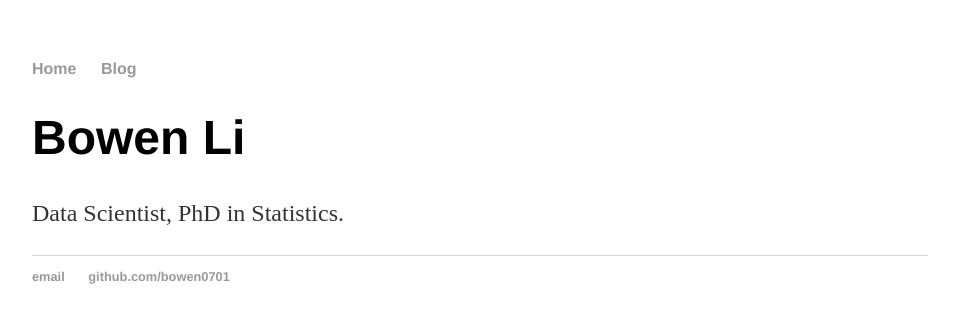
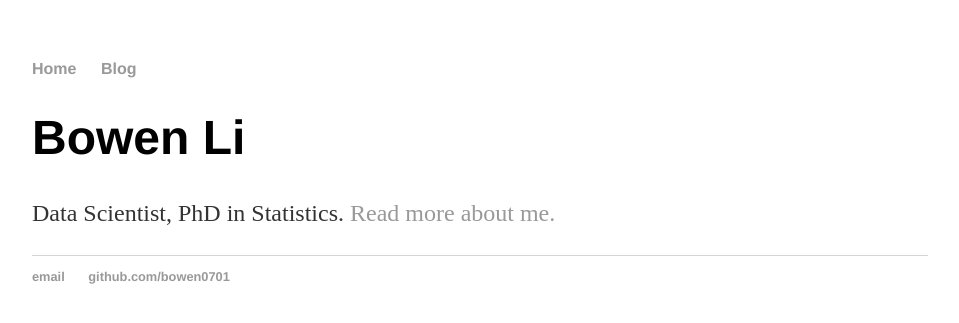
Before and after one commit to bowen0701/bowen0701.github.io, a Jekyll site: the page built from index.html, in a window 1280 px wide. Shown: the top 323 px of the page, without its empty margins (160-1119 px from the left). Built offline with Jekyll 4.4.1, drawn with Linux system fonts in a browser that asks for light colours.

Commit message:
Add about.md link

```diff
--- a/index.html
+++ b/index.html
@@ -4,5 +4,5 @@ title: Bowen Li's Blog
 ---
 <div class="blurb">
 	<h1>Bowen Li</h1>
-	<p>Data Scientist, PhD in Statistics.</p>
+	<p>Data Scientist, PhD in Statistics. <a href="/about.md">Read more about me.</a></p>
 </div><!-- /.blurb -->
```
